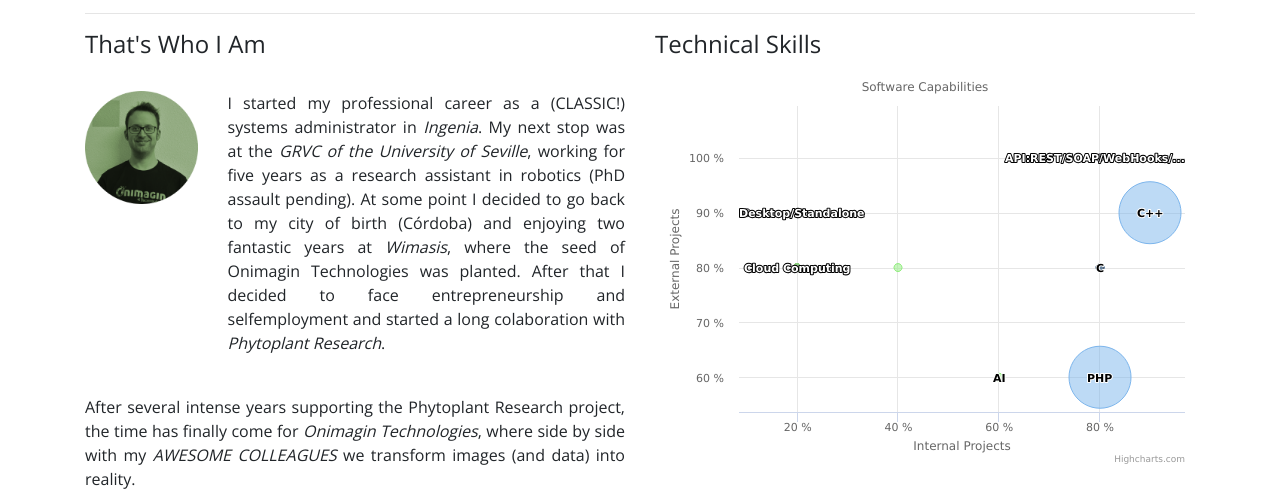
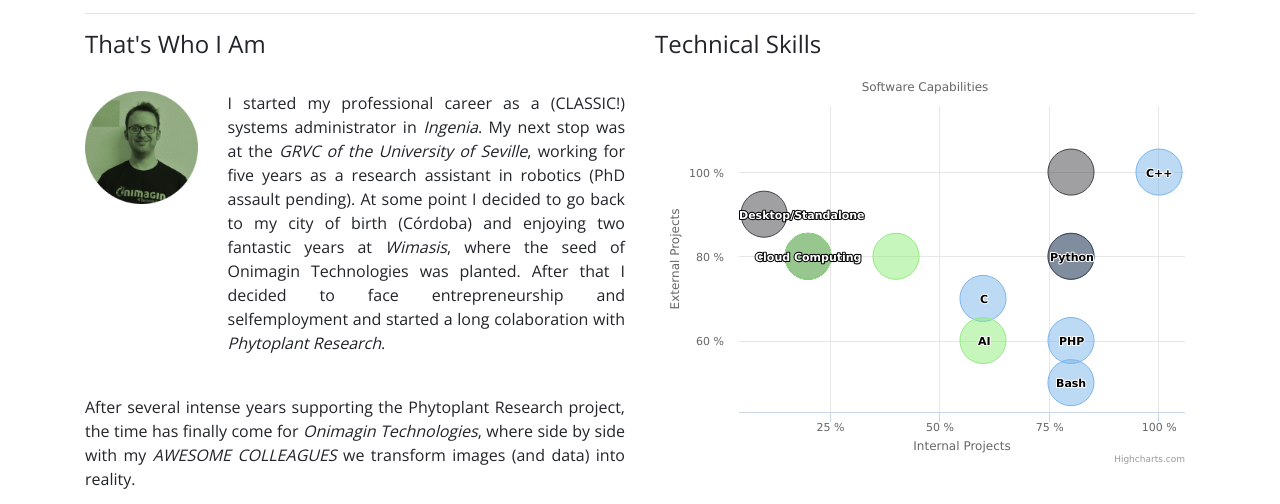
Before and after one commit to DaniTeleco/daniteleco.github.io, a plain HTML site: page index.html in a window 1280 px wide. Shown: the part 171-675 px from the top of the page. Drawn offline with nearby package versions, Linux system fonts and the light colour scheme.

Commit message:
Update index.html

```diff
--- a/index.html
+++ b/index.html
@@ -220,27 +220,27 @@
                 },
                 series: [{
                     data: [
-                        { x: 80, y: 60, z: 20, name: 'PHP' },
-                        { x: 80, y: 80, z: 15, name: 'C'},
-                        { x: 90, y: 90, z: 20, name: 'C++'},
-                        { x: 80, y: 80, z: 15, name: 'Bash'},
-                        { x: 80, y: 80, z: 15, name: 'Python'},
+		    	{ x: 100, y: 100, z: 10, name: 'C++'},
+		    	{ x: 80, y: 80, z: 10, name: 'Python'},
+                        { x: 80, y: 60, z: 10, name: 'PHP' },
+                        { x: 60, y: 70, z: 10, name: 'C'},
+                        { x: 80, y: 50, z: 10, name: 'Bash'},
                     ],
                 },
                 {
                     data: [
-                        { x: 80, y: 80, z: 15, name: 'SysAdmin/DevOps' },
-                        { x: 20, y: 80, z: 15, name: 'Cloud Computing'},
-                        { x: 10, y: 90, z: 15, name: 'Desktop/Standalone'},
-                        { x: 80, y: 100, z: 15, name: 'API:REST/SOAP/WebHooks/...'},
+		    	{ x: 80, y: 100, z: 10, name: 'API:REST/SOAP/WebHooks/...'},
+			{ x: 80, y: 80, z: 10, name: 'SysAdmin/DevOps' },
+                        { x: 20, y: 80, z: 10, name: 'Cloud Computing'},
+                        { x: 10, y: 90, z: 10, name: 'Desktop/Standalone'},
+
                     ],
                 },
                 {
                     data: [
-                        { x: 20, y: 80, z: 15, name: 'Computer Vision' },
-                        { x: 40, y: 80, z: 15, name: 'Machine Learning'},
-                        { x: 60, y: 60, z: 15, name: 'AI'},
-
+                        { x: 20, y: 80, z: 10, name: 'Computer Vision' },
+                        { x: 40, y: 80, z: 10, name: 'Machine Learning'},
+                        { x: 60, y: 60, z: 10, name: 'AI'},
                     ],
                 }
                 ]});
```
